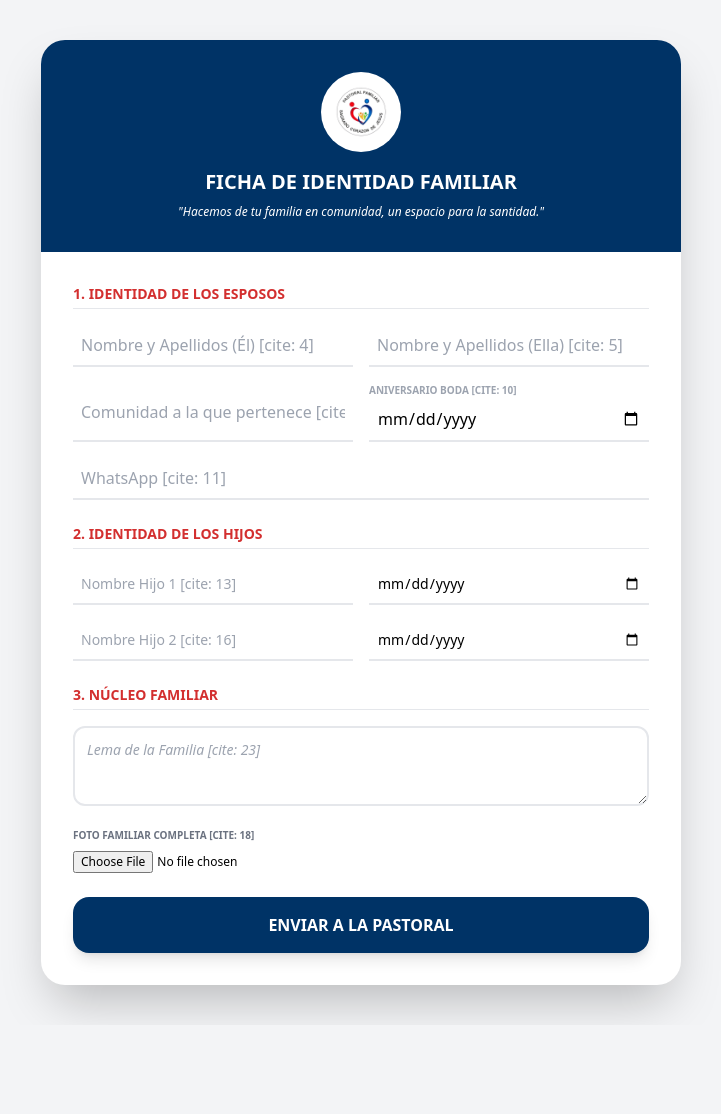
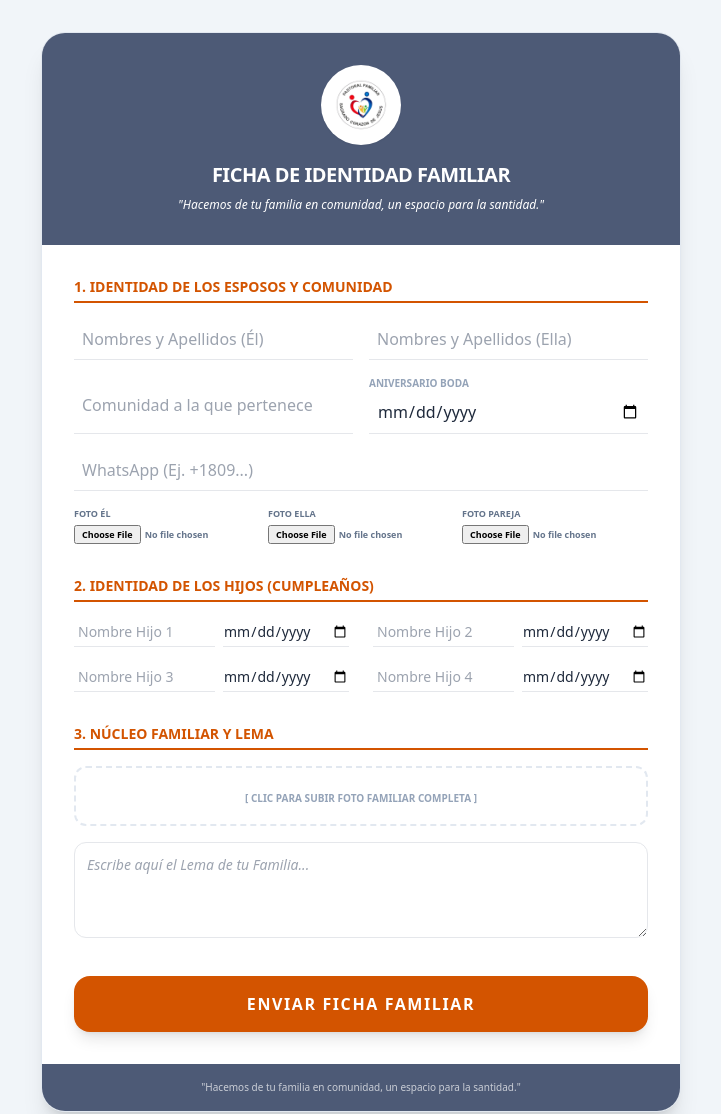
Before and after one commit to jaragomen-dealer/Joel-construcci-n, a plain HTML site: page index.html in a window 1280 px wide. Shown: the top 1114 px of the page, without its empty margins (279-1000 px from the left). Before the commit the page ends 1025 px from the top, so only its background shows below. Drawn offline with nearby package versions, Linux system fonts and the light colour scheme.

Commit message:
Update index.html

```diff
--- a/index.html
+++ b/index.html
@@ -5,85 +5,102 @@
     <meta name="viewport" content="width=device-width, initial-scale=1.0">
     <title>Ficha Familiar - SCDJVJ</title>
     <script src="https://cdn.tailwindcss.com"></script>
+    <style>
+        .brand-blue { background-color: #4D5A76; }
+        .brand-orange { color: #D35400; border-color: #D35400; }
+        .btn-primary { background-color: #D35400; }
+    </style>
 </head>
-<body class="bg-gray-100 font-sans">
-    <div class="max-w-2xl mx-auto py-10 px-4">
-        <div class="bg-white rounded-3xl shadow-2xl overflow-hidden">
-            <div class="bg-[#003366] p-8 text-center text-white">
-                <img src="logo.jpg" alt="Logo" class="h-20 w-20 mx-auto mb-4 bg-white rounded-full p-2 object-contain">
-                <h1 class="text-xl font-bold uppercase">Ficha de Identidad Familiar</h1>
+<body class="bg-slate-100 font-sans text-slate-800">
+
+    <div class="max-w-2xl mx-auto py-8 px-4">
+        <div class="bg-white rounded-3xl shadow-xl overflow-hidden border border-slate-200">
+
+            <div class="brand-blue p-8 text-center text-white">
+                <img src="logo.jpg" alt="Logo" class="h-20 w-20 mx-auto mb-4 bg-white rounded-full p-2 object-contain shadow-sm">
+                <h1 class="text-xl font-bold uppercase tracking-tight">Ficha de Identidad Familiar</h1>
                 <p class="text-xs italic mt-2">"Hacemos de tu familia en comunidad, un espacio para la santidad."</p>
             </div>
 
-            <form id="n8nForm" class="p-8 space-y-6">
+            <form id="sheetForm" class="p-8 space-y-8">
+
                 <div class="space-y-4">
-                    <h2 class="text-[#D32F2F] font-bold border-b pb-1 text-sm uppercase">1. Identidad de los Esposos</h2>
+                    <h2 class="brand-orange font-bold border-b-2 pb-1 text-sm uppercase">1. Identidad de los Esposos y Comunidad</h2>
                     <div class="grid grid-cols-1 md:grid-cols-2 gap-4">
-                        <input type="text" name="nombre_el" placeholder="Nombre y Apellidos (Él) [cite: 4]" class="border-b-2 p-2 outline-none focus:border-[#003366] w-full" required>
-                        <input type="text" name="nombre_ella" placeholder="Nombre y Apellidos (Ella) [cite: 5]" class="border-b-2 p-2 outline-none focus:border-[#003366] w-full" required>
+                        <input type="text" name="nombre_el" placeholder="Nombres y Apellidos (Él)" class="border-b p-2 outline-none focus:border-[#D35400] w-full" required>
+                        <input type="text" name="nombre_ella" placeholder="Nombres y Apellidos (Ella)" class="border-b p-2 outline-none focus:border-[#D35400] w-full" required>
                     </div>
                     <div class="grid grid-cols-1 md:grid-cols-2 gap-4">
-                        <input type="text" name="comunidad" placeholder="Comunidad a la que pertenece [cite: 9]" class="border-b-2 p-2 outline-none focus:border-[#003366] w-full" required>
+                        <input type="text" name="comunidad" placeholder="Comunidad a la que pertenece" class="border-b p-2 outline-none focus:border-[#D35400] w-full" required>
                         <div class="flex flex-col">
-                            <label class="text-[10px] text-gray-400 font-bold uppercase">Aniversario Boda [cite: 10]</label>
-                            <input type="date" name="aniversario" class="border-b-2 p-2 outline-none focus:border-[#003366]">
+                            <label class="text-[10px] text-slate-400 font-bold uppercase">Aniversario Boda</label>
+                            <input type="date" name="aniversario" class="border-b p-2 outline-none focus:border-[#D35400]">
                         </div>
                     </div>
-                    <input type="tel" name="whatsapp" placeholder="WhatsApp [cite: 11]" class="border-b-2 p-2 outline-none focus:border-[#003366] w-full" required>
-                </div>
+                    <input type="tel" name="whatsapp" placeholder="WhatsApp (Ej. +1809...)" class="border-b p-2 outline-none focus:border-[#D35400] w-full" required>
 
-                <div class="space-y-4">
-                    <h2 class="text-[#D32F2F] font-bold border-b pb-1 text-sm uppercase">2. Identidad de los Hijos</h2>
-                    <div class="grid grid-cols-1 md:grid-cols-2 gap-4">
-                        <input type="text" name="hijo1_nombre" placeholder="Nombre Hijo 1 [cite: 13]" class="border-b-2 p-2 text-sm outline-none">
-                        <input type="date" name="hijo1_cumple" class="border-b-2 p-2 text-sm outline-none">
-                        <input type="text" name="hijo2_nombre" placeholder="Nombre Hijo 2 [cite: 16]" class="border-b-2 p-2 text-sm outline-none">
-                        <input type="date" name="hijo2_cumple" class="border-b-2 p-2 text-sm outline-none">
+                    <div class="grid grid-cols-3 gap-2 text-[9px] uppercase font-bold text-slate-500">
+                        <label>Foto Él <input type="file" name="foto_el" accept="image/*" class="block mt-1"></label>
+                        <label>Foto Ella <input type="file" name="foto_ella" accept="image/*" class="block mt-1"></label>
+                        <label>Foto Pareja <input type="file" name="foto_pareja" accept="image/*" class="block mt-1"></label>
                     </div>
                 </div>
 
                 <div class="space-y-4">
-                    <h2 class="text-[#D32F2F] font-bold border-b pb-1 text-sm uppercase">3. Núcleo Familiar</h2>
-                    <textarea name="lema" placeholder="Lema de la Familia [cite: 23]" class="border-2 p-3 w-full rounded-xl text-sm italic h-20 outline-none focus:border-[#003366]"></textarea>
-
-                    <div class="space-y-2">
-                        <label class="block text-[10px] font-bold text-gray-500 uppercase">Foto Familiar Completa [cite: 18]</label>
-                        <input type="file" name="foto_familia" accept="image/*" class="text-xs">
+                    <h2 class="brand-orange font-bold border-b-2 pb-1 text-sm uppercase">2. Identidad de los Hijos (Cumpleaños)</h2>
+                    <div class="grid grid-cols-1 md:grid-cols-2 gap-x-6 gap-y-4">
+                        <div class="flex gap-2"><input type="text" name="hijo1" placeholder="Nombre Hijo 1" class="border-b p-1 w-full text-sm"><input type="date" name="cumple1" class="border-b text-sm"></div>
+                        <div class="flex gap-2"><input type="text" name="hijo2" placeholder="Nombre Hijo 2" class="border-b p-1 w-full text-sm"><input type="date" name="cumple2" class="border-b text-sm"></div>
+                        <div class="flex gap-2"><input type="text" name="hijo3" placeholder="Nombre Hijo 3" class="border-b p-1 w-full text-sm"><input type="date" name="cumple3" class="border-b text-sm"></div>
+                        <div class="flex gap-2"><input type="text" name="hijo4" placeholder="Nombre Hijo 4" class="border-b p-1 w-full text-sm"><input type="date" name="cumple4" class="border-b text-sm"></div>
                     </div>
                 </div>
 
-                <button type="submit" id="btnSubmit" class="w-full bg-[#003366] text-white py-4 rounded-2xl font-bold uppercase shadow-lg hover:bg-blue-900 transition-all">
-                    <span id="btnText">Enviar a la Pastoral</span>
+                <div class="space-y-4">
+                    <h2 class="brand-orange font-bold border-b-2 pb-1 text-sm uppercase">3. Núcleo Familiar y Lema</h2>
+                    <div class="border-2 border-dashed border-slate-200 p-4 rounded-xl text-center">
+                        <label class="text-[10px] font-bold text-slate-400 uppercase cursor-pointer">
+                            [ Clic para subir Foto Familiar Completa ]
+                            <input type="file" name="foto_familia" accept="image/*" class="hidden">
+                        </label>
+                    </div>
+                    <textarea name="lema" placeholder="Escribe aquí el Lema de tu Familia..." class="w-full border p-3 rounded-xl text-sm italic h-24 focus:ring-1 focus:ring-[#D35400] outline-none"></textarea>
+                </div>
+
+                <button type="submit" id="btnSubmit" class="w-full btn-primary text-white py-4 rounded-2xl font-bold uppercase tracking-widest shadow-lg hover:opacity-90 transition-all flex justify-center items-center">
+                    <span id="btnText">Enviar Ficha Familiar</span>
                 </button>
             </form>
+
+            <div class="brand-blue p-4 text-center text-[10px] text-white/70">
+                "Hacemos de tu familia en comunidad, un espacio para la santidad."
+            </div>
         </div>
     </div>
 
     <script>
-        document.getElementById('n8nForm').addEventListener('submit', async (e) => {
+        const scriptURL = 'TU_URL_DE_GOOGLE_APPS_SCRIPT_AQUI'; // PASO FINAL: Poner la URL del script de Google Sheets
+        const form = document.getElementById('sheetForm');
+        const btn = document.getElementById('btnSubmit');
+        const txt = document.getElementById('btnText');
+
+        form.addEventListener('submit', e => {
             e.preventDefault();
-            const btn = document.getElementById('btnSubmit');
-            const txt = document.getElementById('btnText');
             btn.disabled = true;
-            txt.innerText = "Enviando...";
+            txt.innerText = "Guardando en Base de Datos...";
 
-            const formData = new FormData(e.target);
-
-            // PEGA AQUÍ TU URL DE n8n [Webhook]
-            const WEBHOOK_URL = 'TU_URL_DE_N8N_AQUI';
-
-            try {
-                const response = await fetch(WEBHOOK_URL, { method: 'POST', body: formData });
-                if (response.ok) {
-                    alert('¡Recibido! Sus datos se han guardado en la base de la Pastoral.');
-                    e.target.reset();
-                }
-            } catch (err) {
-                alert('Error de conexión.');
-            } finally {
-                btn.disabled = false;
-                txt.innerText = "Enviar a la Pastoral";
-            }
+            fetch(scriptURL, { method: 'POST', body: new FormData(form)})
+                .then(response => {
+                    alert('¡Ficha Familiar guardada con éxito!');
+                    txt.innerText = "Enviar Ficha Familiar";
+                    btn.disabled = false;
+                    form.reset();
+                })
+                .catch(error => {
+                    console.error('Error!', error.message);
+                    alert('Error al conectar con la base de datos.');
+                    btn.disabled = false;
+                });
         });
     </script>
 </body>
```
